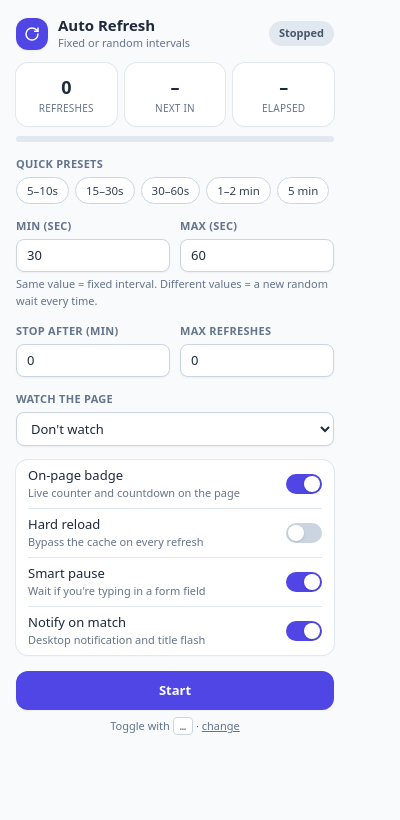
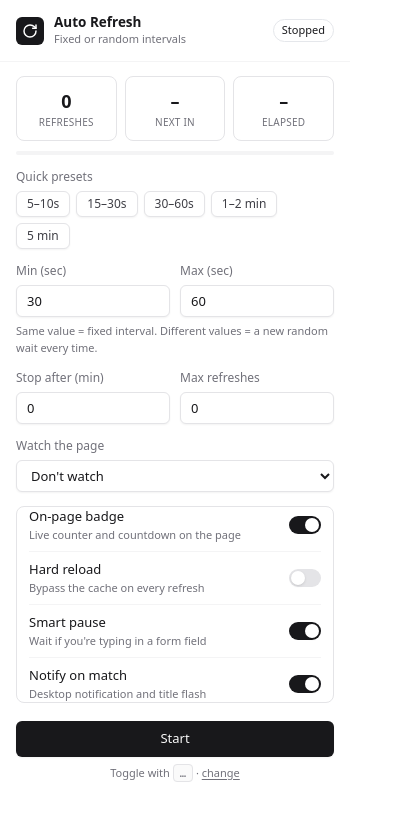
Before and after one commit to al-kafi-sohag/chrome-auto-refresh, a browser extension: page popup.html in a window 400 px wide. Drawn offline with Linux system fonts and the light colour scheme.

Commit message:
Rebrand extension and add privacy docs
This commit rebrands the extension to Free Auto Refresh and updates the manifest metadata and popup copy. It adds a privacy policy describing the extension's local-only usage and no external data sharing. The start flow now triggers an immediate first refresh when the timer is initialized, and the popup/theme styling has been modernized to a cleaner neutral design.

```diff
--- a/content.js
+++ b/content.js
@@ -287,6 +287,7 @@ async function init() {
 
   if (st.endTime && Date.now() >= st.endTime) return finish("time");
   if (st.maxRefreshes > 0 && st.refreshCount >= st.maxRefreshes) return finish("count");
+  if (st.refreshCount === 0 && st.scheduledAt == null) return fire();
 
   schedule();
 }
--- a/popup.html
+++ b/popup.html
@@ -6,49 +6,49 @@
   <title>Auto Refresh</title>
   <link rel="stylesheet" href="popup.css" />
 </head>
-<body class="w-[350px] bg-slate-50 font-sans text-[13px] text-slate-800 antialiased dark:bg-slate-900 dark:text-slate-100">
+<body class="w-[350px] bg-white font-sans text-[13px] text-zinc-900 antialiased dark:bg-zinc-950 dark:text-zinc-100">
 
   <!-- Header -->
-  <header class="flex items-center justify-between px-4 pb-3 pt-4">
+  <header class="flex items-center justify-between border-b border-zinc-100 px-4 py-3.5 dark:border-zinc-800">
     <div class="flex items-center gap-2.5">
-      <div class="flex h-8 w-8 items-center justify-center rounded-xl bg-indigo-600 text-white shadow-sm">
-        <svg xmlns="http://www.w3.org/2000/svg" class="h-4 w-4" viewBox="0 0 24 24" fill="none" stroke="currentColor" stroke-width="2.2" stroke-linecap="round" stroke-linejoin="round">
+      <div class="flex items-center justify-center text-white rounded-md h-7 w-7 bg-zinc-900 dark:bg-zinc-50 dark:text-zinc-900">
+        <svg xmlns="http://www.w3.org/2000/svg" class="w-4 h-4" viewBox="0 0 24 24" fill="none" stroke="currentColor" stroke-width="2.2" stroke-linecap="round" stroke-linejoin="round">
           <path d="M21 12a9 9 0 1 1-9-9c2.52 0 4.93 1 6.74 2.74L21 8" />
           <path d="M21 3v5h-5" />
         </svg>
       </div>
       <div>
-        <h1 class="text-[15px] font-semibold leading-tight">Auto Refresh</h1>
-        <p class="text-[11px] text-slate-500 dark:text-slate-400">Fixed or random intervals</p>
+        <h1 class="text-[13.5px] font-semibold leading-tight">Auto Refresh</h1>
+        <p class="text-[11px] text-zinc-500 dark:text-zinc-400">Fixed or random intervals</p>
       </div>
     </div>
-    <span id="pill" class="rounded-full bg-slate-200 px-2.5 py-1 text-[11px] font-semibold text-slate-600 dark:bg-slate-700 dark:text-slate-300">Stopped</span>
+    <span id="pill" class="badge">Stopped</span>
   </header>
 
   <!-- Live stats -->
-  <section class="grid grid-cols-3 gap-2 px-4">
+  <section class="grid grid-cols-3 gap-2 px-4 pt-3.5">
     <div class="card">
-      <div id="statCount" class="text-lg font-bold tabular-nums">0</div>
-      <div class="text-[10px] font-medium uppercase tracking-wide text-slate-500 dark:text-slate-400">Refreshes</div>
+      <div id="statCount" class="text-lg font-semibold tabular-nums">0</div>
+      <div class="text-[10px] font-medium uppercase tracking-wide text-zinc-500 dark:text-zinc-400">Refreshes</div>
     </div>
     <div class="card">
-      <div id="statNext" class="text-lg font-bold tabular-nums">–</div>
-      <div class="text-[10px] font-medium uppercase tracking-wide text-slate-500 dark:text-slate-400">Next in</div>
+      <div id="statNext" class="text-lg font-semibold tabular-nums">–</div>
+      <div class="text-[10px] font-medium uppercase tracking-wide text-zinc-500 dark:text-zinc-400">Next in</div>
     </div>
     <div class="card">
-      <div id="statTime" class="text-lg font-bold tabular-nums">–</div>
-      <div id="statTimeLabel" class="text-[10px] font-medium uppercase tracking-wide text-slate-500 dark:text-slate-400">Elapsed</div>
+      <div id="statTime" class="text-lg font-semibold tabular-nums">–</div>
+      <div id="statTimeLabel" class="text-[10px] font-medium uppercase tracking-wide text-zinc-500 dark:text-zinc-400">Elapsed</div>
     </div>
   </section>
 
   <div class="px-4 pt-2.5">
-    <div class="h-1.5 overflow-hidden rounded-full bg-slate-200 dark:bg-slate-700">
-      <div id="bar" class="h-full w-0 rounded-full bg-indigo-500 transition-[width] duration-300 ease-linear"></div>
+    <div class="h-1 overflow-hidden rounded-full bg-zinc-100 dark:bg-zinc-800">
+      <div id="bar" class="h-full w-0 rounded-full bg-zinc-900 transition-[width] duration-300 ease-linear dark:bg-zinc-100"></div>
     </div>
   </div>
 
   <p id="result" class="hidden"></p>
-  <p id="notice" class="mx-4 mt-2.5 hidden rounded-lg bg-amber-50 px-3 py-2 text-[11.5px] text-amber-800 ring-1 ring-amber-200 dark:bg-amber-500/10 dark:text-amber-200 dark:ring-amber-500/30"></p>
+  <p id="notice" class="mx-4 mt-2.5 hidden rounded-md border border-amber-200 bg-amber-50 px-3 py-2 text-[11.5px] text-amber-800 dark:border-amber-500/30 dark:bg-amber-500/10 dark:text-amber-200"></p>
 
   <!-- Settings (locked while running) -->
   <fieldset id="form" class="space-y-3.5 px-4 pb-1 pt-3.5 transition-opacity">
@@ -75,7 +75,7 @@
           <input id="max" type="number" min="1" step="0.5" value="60" class="field" />
         </div>
       </div>
-      <p class="mt-1 text-[11px] text-slate-500 dark:text-slate-400">Same value = fixed interval. Different values = a new random wait every time.</p>
+      <p class="mt-1.5 text-[11px] text-zinc-500 dark:text-zinc-400">Same value = fixed interval. Different values = a new random wait every time.</p>
     </div>
 
     <div class="grid grid-cols-2 gap-2.5">
@@ -100,55 +100,55 @@
       <input id="watchText" type="text" class="field mt-1.5 hidden" placeholder="Text to look for" />
     </div>
 
-    <div class="divide-y divide-slate-200 rounded-xl bg-white px-3 shadow-sm ring-1 ring-slate-200 dark:divide-slate-700 dark:bg-slate-800 dark:ring-slate-700">
+    <div class="px-3 divide-y panel divide-zinc-100 dark:divide-zinc-800">
       <label class="toggle">
         <span>
           <span class="block font-medium">On-page badge</span>
-          <span class="block text-[11px] text-slate-500 dark:text-slate-400">Live counter and countdown on the page</span>
+          <span class="block text-[11px] text-zinc-500 dark:text-zinc-400">Live counter and countdown on the page</span>
         </span>
-        <input id="showBadge" type="checkbox" class="sw-input sr-only" checked />
+        <input id="showBadge" type="checkbox" class="sr-only sw-input" checked />
         <span class="switch"></span>
       </label>
       <label class="toggle">
         <span>
           <span class="block font-medium">Hard reload</span>
-          <span class="block text-[11px] text-slate-500 dark:text-slate-400">Bypass the cache on every refresh</span>
+          <span class="block text-[11px] text-zinc-500 dark:text-zinc-400">Bypass the cache on every refresh</span>
         </span>
-        <input id="bypassCache" type="checkbox" class="sw-input sr-only" />
+        <input id="bypassCache" type="checkbox" class="sr-only sw-input" />
         <span class="switch"></span>
       </label>
       <label class="toggle">
         <span>
           <span class="block font-medium">Smart pause</span>
-          <span class="block text-[11px] text-slate-500 dark:text-slate-400">Wait if you're typing in a form field</span>
+          <span class="block text-[11px] text-zinc-500 dark:text-zinc-400">Wait if you're typing in a form field</span>
         </span>
-        <input id="smartPause" type="checkbox" class="sw-input sr-only" checked />
+        <input id="smartPause" type="checkbox" class="sr-only sw-input" checked />
         <span class="switch"></span>
       </label>
       <label class="toggle">
         <span>
           <span class="block font-medium">Notify on match</span>
-          <span class="block text-[11px] text-slate-500 dark:text-slate-400">Desktop notification and title flash</span>
+          <span class="block text-[11px] text-zinc-500 dark:text-zinc-400">Desktop notification and title flash</span>
         </span>
-        <input id="notify" type="checkbox" class="sw-input sr-only" checked />
+        <input id="notify" type="checkbox" class="sr-only sw-input" checked />
         <span class="switch"></span>
       </label>
     </div>
   </fieldset>
 
-  <p id="error" class="mx-4 mt-2 hidden text-[12px] font-medium text-rose-600 dark:text-rose-400"></p>
+  <p id="error" class="mx-4 mt-2 hidden text-[12px] font-medium text-red-600 dark:text-red-400"></p>
 
   <!-- Actions -->
-  <div class="flex gap-2 px-4 pb-2 pt-3">
-    <button id="toggle" type="button" class="btn btn-primary flex-1">Start</button>
-    <button id="pause" type="button" class="btn btn-ghost hidden">Pause</button>
+  <div class="flex gap-2 px-4 pb-2 pt-3.5">
+    <button id="toggle" type="button" class="flex-1 btn btn-primary">Start</button>
+    <button id="pause" type="button" class="hidden btn btn-ghost">Pause</button>
   </div>
 
-  <p class="px-4 pb-4 text-center text-[11px] text-slate-500 dark:text-slate-400">
+  <p class="px-4 pb-4 text-center text-[11px] text-zinc-500 dark:text-zinc-400">
     Toggle with
-    <kbd id="shortcut" class="rounded border border-slate-300 bg-white px-1.5 py-0.5 font-mono text-[10.5px] dark:border-slate-600 dark:bg-slate-800">…</kbd>
+    <kbd id="shortcut" class="rounded border border-zinc-200 bg-zinc-50 px-1.5 py-0.5 font-mono text-[10.5px] dark:border-zinc-700 dark:bg-zinc-900">…</kbd>
     ·
-    <button id="changeShortcut" type="button" class="underline hover:text-indigo-600 dark:hover:text-indigo-300">change</button>
+    <button id="changeShortcut" type="button" class="underline underline-offset-2 hover:text-zinc-900 dark:hover:text-zinc-200">change</button>
   </p>
 
   <script src="popup.js"></script>
--- a/src/input.css
+++ b/src/input.css
@@ -2,75 +2,89 @@
 @tailwind components;
 @tailwind utilities;
 
+@layer base {
+  :root {
+    color-scheme: light dark;
+  }
+}
+
 @layer components {
   .label {
-    @apply mb-1 block text-[11px] font-semibold uppercase tracking-wide text-slate-500 dark:text-slate-400;
+    @apply mb-1.5 block text-xs font-medium text-zinc-500 dark:text-zinc-400;
   }
 
   .field {
-    @apply w-full rounded-lg border border-slate-300 bg-white px-2.5 py-1.5 text-[13px] text-slate-800 shadow-sm outline-none transition
-           placeholder:text-slate-400
-           focus:border-indigo-500 focus:ring-2 focus:ring-indigo-500/30
-           disabled:cursor-not-allowed disabled:bg-slate-100 disabled:text-slate-400
-           dark:border-slate-600 dark:bg-slate-800 dark:text-slate-100
-           dark:disabled:bg-slate-800/50 dark:disabled:text-slate-500;
+    @apply flex h-8 w-full rounded-md border border-zinc-200 bg-white px-2.5 py-1 text-[13px] text-zinc-900 shadow-sm outline-none transition-colors
+           placeholder:text-zinc-400
+           focus-visible:border-zinc-900 focus-visible:ring-1 focus-visible:ring-zinc-900
+           disabled:cursor-not-allowed disabled:opacity-50
+           dark:border-zinc-800 dark:bg-zinc-900 dark:text-zinc-100 dark:placeholder:text-zinc-500
+           dark:focus-visible:border-zinc-300 dark:focus-visible:ring-zinc-300;
   }
 
   .chip {
-    @apply rounded-full border border-slate-300 bg-white px-2.5 py-1 text-[11.5px] font-medium text-slate-700 transition
-           hover:border-indigo-400 hover:text-indigo-600
+    @apply inline-flex items-center rounded-md border border-zinc-200 bg-white px-2.5 py-1 text-xs font-medium text-zinc-700 shadow-sm transition-colors
+           hover:bg-zinc-100 hover:text-zinc-900
            disabled:pointer-events-none disabled:opacity-50
-           dark:border-slate-600 dark:bg-slate-800 dark:text-slate-200 dark:hover:border-indigo-400 dark:hover:text-indigo-300;
+           dark:border-zinc-800 dark:bg-zinc-900 dark:text-zinc-300 dark:hover:bg-zinc-800 dark:hover:text-zinc-50;
   }
 
   .card {
-    @apply rounded-xl bg-white p-2.5 text-center shadow-sm ring-1 ring-slate-200 dark:bg-slate-800 dark:ring-slate-700;
+    @apply rounded-lg border border-zinc-200 bg-white p-2.5 text-center dark:border-zinc-800 dark:bg-zinc-900;
+  }
+
+  .panel {
+    @apply bg-white border rounded-lg border-zinc-200 dark:border-zinc-800 dark:bg-zinc-900;
   }
 
   .btn {
-    @apply inline-flex items-center justify-center gap-1.5 rounded-xl px-3.5 py-2.5 text-[13px] font-semibold shadow-sm transition
-           focus:outline-none focus-visible:ring-2 active:scale-[.98] disabled:opacity-50;
+    @apply inline-flex items-center justify-center gap-1.5 rounded-md px-3.5 py-2 text-[13px] font-medium shadow-sm transition-colors
+           focus-visible:outline-none focus-visible:ring-1 focus-visible:ring-zinc-900 active:scale-[.98] disabled:pointer-events-none disabled:opacity-50
+           dark:focus-visible:ring-zinc-300;
   }
 
   .btn-primary {
-    @apply bg-indigo-600 text-white hover:bg-indigo-500 focus-visible:ring-indigo-400;
+    @apply bg-zinc-900 text-zinc-50 hover:bg-zinc-800 dark:bg-zinc-50 dark:text-zinc-900 dark:hover:bg-zinc-200;
   }
 
   .btn-danger {
-    @apply bg-rose-600 text-white hover:bg-rose-500 focus-visible:ring-rose-400;
+    @apply text-white bg-red-600 hover:bg-red-600/90 dark:bg-red-500 dark:hover:bg-red-500/90;
   }
 
   .btn-ghost {
-    @apply bg-white text-slate-700 ring-1 ring-slate-300 hover:bg-slate-50
-           dark:bg-slate-800 dark:text-slate-200 dark:ring-slate-600 dark:hover:bg-slate-700;
+    @apply bg-white border border-zinc-200 text-zinc-700 hover:bg-zinc-100 dark:border-zinc-800 dark:bg-zinc-900 dark:text-zinc-200 dark:hover:bg-zinc-800;
   }
 
   .toggle {
-    @apply flex cursor-pointer items-center justify-between gap-3 py-1.5;
+    @apply flex items-center justify-between gap-3 py-2 cursor-pointer first:pt-0 last:pb-0;
   }
 
   .switch {
-    @apply relative h-5 w-9 shrink-0 rounded-full bg-slate-300 transition-colors dark:bg-slate-600;
+    @apply relative h-[18px] w-8 shrink-0 rounded-full bg-zinc-200 transition-colors dark:bg-zinc-700;
   }
 
   .switch::after {
     content: "";
-    @apply absolute left-0.5 top-0.5 h-4 w-4 rounded-full bg-white shadow transition-transform;
+    @apply absolute left-0.5 top-0.5 h-[14px] w-[14px] rounded-full bg-white shadow transition-transform;
   }
 
   .sw-input:checked ~ .switch {
-    @apply bg-indigo-600;
+    @apply bg-zinc-900 dark:bg-zinc-50;
   }
 
   .sw-input:checked ~ .switch::after {
-    @apply translate-x-4;
+    @apply translate-x-[14px] dark:bg-zinc-900;
   }
 
   .sw-input:focus-visible ~ .switch {
-    @apply ring-2 ring-indigo-500/40;
+    @apply ring-2 ring-zinc-900 ring-offset-1 dark:ring-zinc-300;
   }
 
   .sw-input:disabled ~ .switch {
-    @apply opacity-60;
+    @apply opacity-50;
+  }
+
+  .badge {
+    @apply inline-flex items-center rounded-full border px-2 py-0.5 text-[11px] font-medium;
   }
 }
```
Also changed, not shown: PRIVACY.md (added, +51 -0 lines), popup.js (+9 -9 lines), README.md, manifest.json, popup.css.
